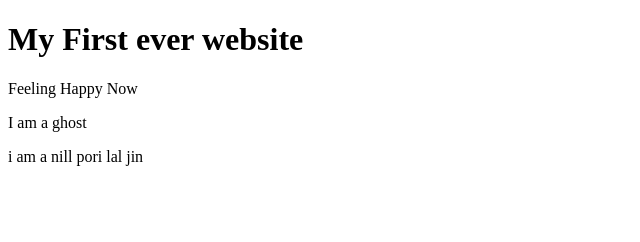
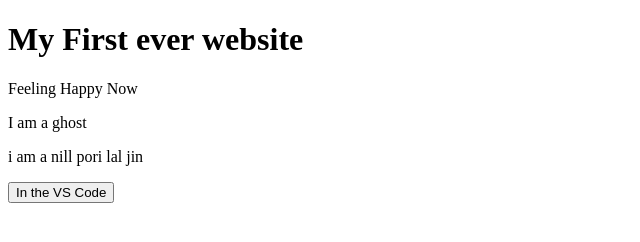
Before and after one commit to mahadi477/my-first-website, a plain HTML site: page index.html in a window 1280 px wide. Shown: the whole page, without its empty margins (0-640 px from the left). Drawn offline with Linux system fonts and the light colour scheme.

Commit message:
new update

```diff
--- a/index.html
+++ b/index.html
@@ -10,5 +10,6 @@
    <p>Feeling Happy Now</p>
    <p>I am a ghost</p>
     <p>i am a nill pori lal jin</p>
+    <button>In the VS Code</button>
  </body>
 </html>
```
